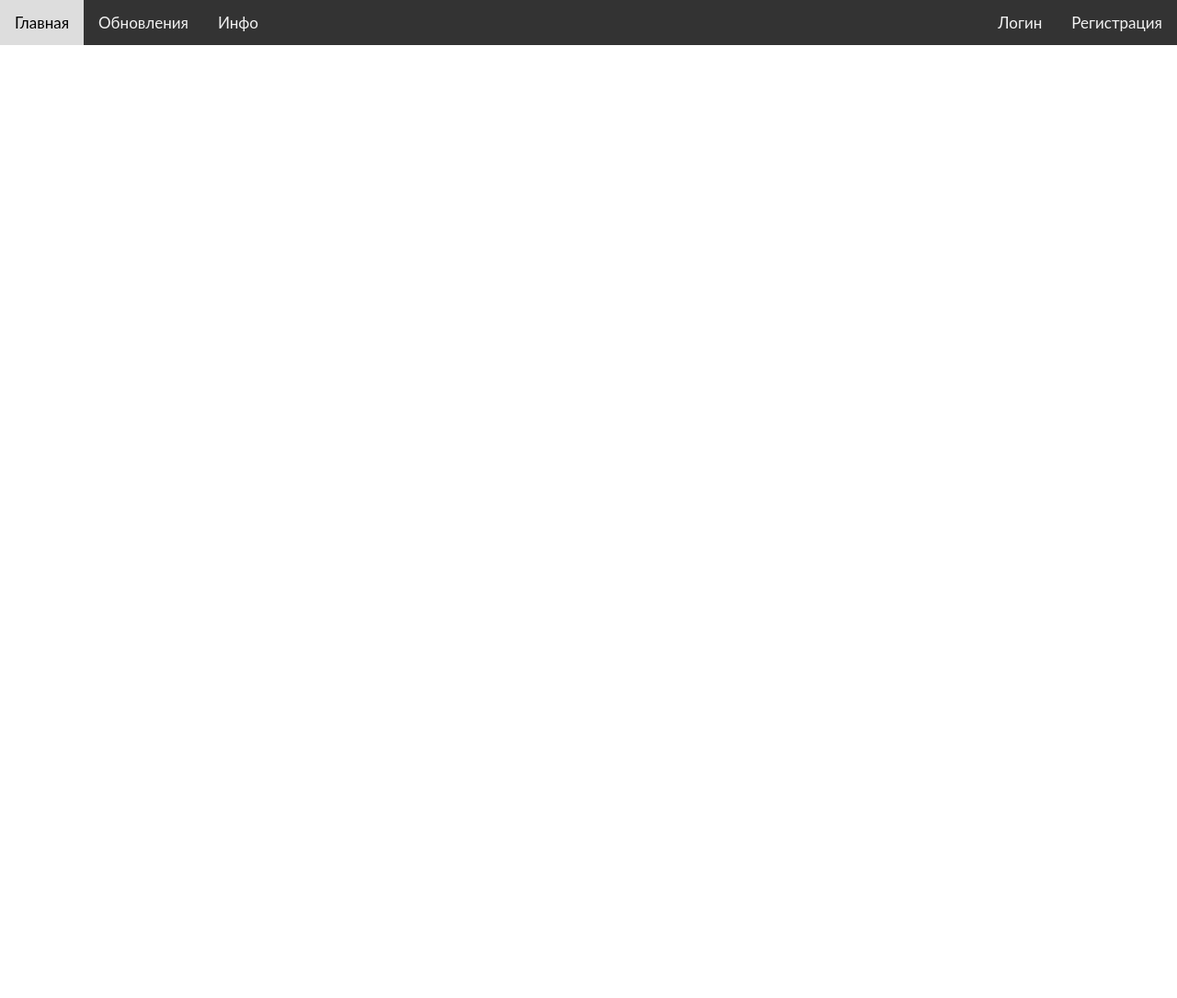
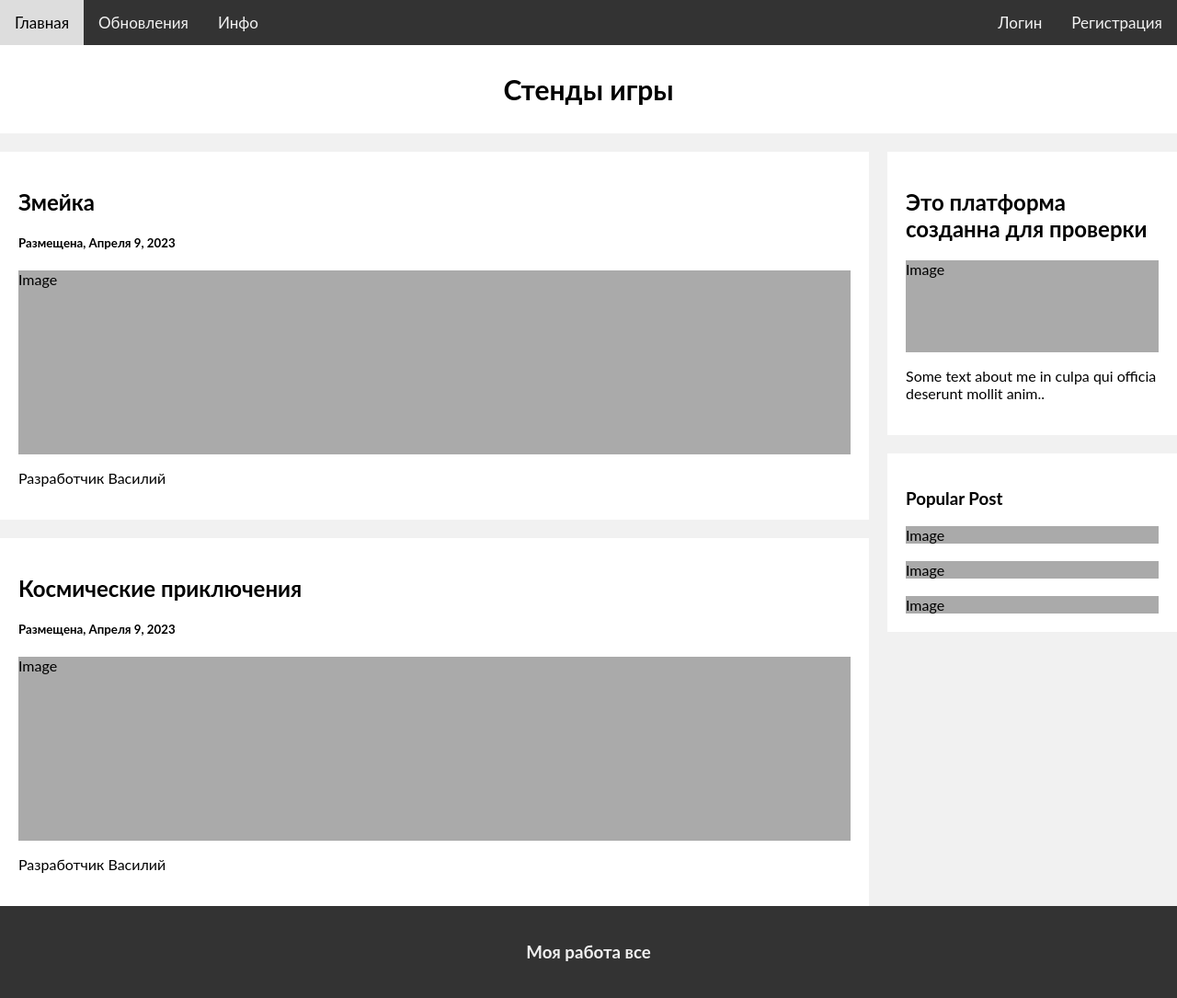
Before and after one commit to xratq/kurs_project, a PHP site: page /site/home.html in a window 1280 px wide. Shown: the whole page at 92% size. Before the commit the page ends 49 px from the top, so only its background shows below. Run offline with PHP 8.4, Linux system fonts and the light colour scheme.

Commit message:
аззаза

```diff
--- a/scripts/headerscript.js
+++ b/scripts/headerscript.js
@@ -50,3 +50,12 @@ function hide_number(){
     let element_window_number = document.querySelector(".mask");
     element_window_number.classList.add("hidden");
 }
+
+
+
+function addclass(){
+    if(windowWidth > 768)$("#Flexhide").addClass("flexx");
+    else $("#Flexhide").removeClass("flexx");
+
+
+ }
--- a/site/home.html
+++ b/site/home.html
@@ -11,12 +11,9 @@
     <a class="active" href="#Home">Главная</a>
     <a href="#Update">Обновления</a>
     <a href="#Info" onclick="openNav()" >Инфо </a>
-    <div style="float: right">
-
+    <div class="search-container">
         <a href="#Login">Логин</a>
         <a href="#Registr">Регистрация</a>
-
-
     </div>
 
 
@@ -31,6 +28,63 @@
         <a href="#">Контактные данные</a>
     </div>
 </div>
+
+
+
+
+<div class="headerblog">
+    <h2>Стенды игры</h2>
+</div>
+
+<div class="row">
+    <div class="flexx flexxhide" id="Flexhide">
+    <div class="leftcolumn">
+        <div class="cardblog ">
+            <h2>Змейка </h2>
+            <h5>Размещена, Апреля 9, 2023</h5>
+            <div class="fakeimg" style="height:200px;">Image</div>
+            <p>Разработчик Василий </p>
+        </div>
+
+        <div class="cardblog ">
+            <h2>Космические приключения</h2>
+            <h5>Размещена, Апреля 9, 2023</h5>
+            <div class="fakeimg" style="height:200px;">Image</div>
+            <p>Разработчик Василий</p>
+        </div>
+    </div>
+    <div class="rightcolumn">
+        <div class="cardblog ">
+            <h2>Это платформа созданна для проверки </h2>
+            <div class="fakeimg" style="height:100px;">Image</div>
+            <p>Some text about me in culpa qui officia deserunt mollit anim..</p>
+        </div>
+        <div class="cardblog ">
+            <h3>Popular Post</h3>
+            <div class="fakeimg">Image</div><br>
+            <div class="fakeimg">Image</div><br>
+            <div class="fakeimg">Image</div>
+        </div>
+
+    </div>
+    </div>
+</div>
+
+
+
+
+
+
+
+
+
+
+<div class="footer" style="flex: 100%">
+<footer>
+
+    <h3 style="color: #f1f1f1">Моя работа все</h3>
+</footer>
+</div>
 <script src="/scripts/headerscript.js"></script>
 </body>
 </html>
--- a/style/headerstyle.css
+++ b/style/headerstyle.css
@@ -1,10 +1,10 @@
+
 body {
     margin: 0;
-    font-family: Times New Roman, Helvetica, sans-serif;
-}
+    font-family: 'Lato', sans-serif;
+    background: #f1f1f1;
 
-body {
-    font-family: 'Lato', sans-serif;
+
 }
 
 .overlay {
@@ -124,7 +124,7 @@ body {
     .topnav .search-container {
         float: none;
     }
-    .topnav a, .topnav input[type=text], .topnav .search-container button {
+    .topnav a, .topnav input[type=text],.topnav .search-container button {
         float: none;
         display: block;
         text-align: left;
@@ -132,7 +132,69 @@ body {
         margin: 0;
         padding: 14px;
     }
+    .flexx {
+
+        display: flex;
+    }
+    .flexxhide {
+        display: block;
+    }
     .topnav input[type=text] {
         border: 1px solid #ccc;
     }
 }
+.headerblog {
+    padding: 5px;
+    font-size: 20px;
+    text-align: center;
+    background: white;
+}
+/* Create two unequal columns that floats next to each other */
+/* Left column */
+.leftcolumn {
+    float: left;
+    width: 75%;
+}
+
+.flexx {
+    display: flex;
+}
+
+/* Right column */
+.rightcolumn {
+    float: left;
+    width: 25%;
+    padding-left: 20px;
+}
+
+/* Fake image */
+.fakeimg {
+    background-color: #aaa;
+    width: 100%;
+
+}
+
+/* Add a card effect for articles */
+.cardblog {
+    background-color: white;
+    padding: 20px;
+    margin-top: 20px;
+}
+
+
+.footer {
+    padding: 20px;
+    text-align: center;
+    background:  #333;
+}
+.row:after {
+    content: "";
+    display: table;
+    clear: both;
+}
+@media screen and (max-width: 800px) {
+    .leftcolumn, .rightcolumn {
+        width: 100%;
+        padding: 0;
+    }
+}
```
